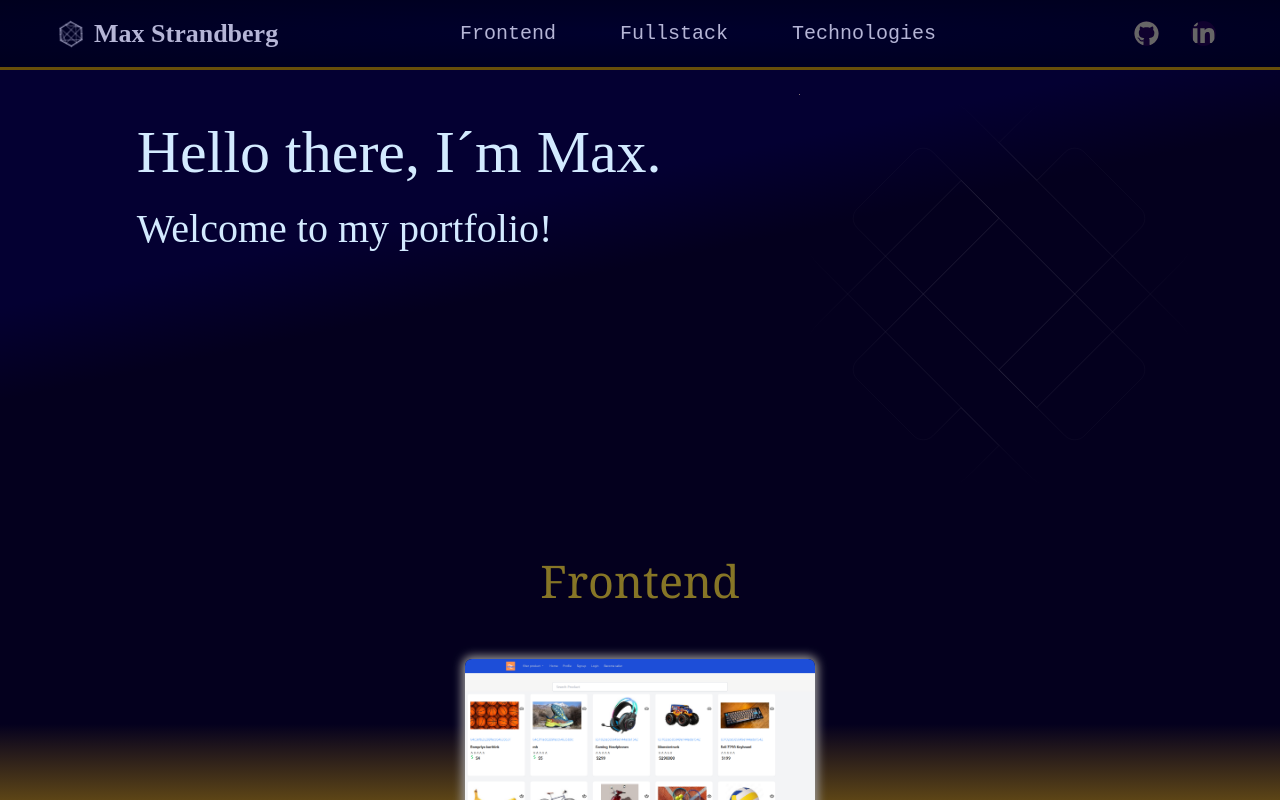
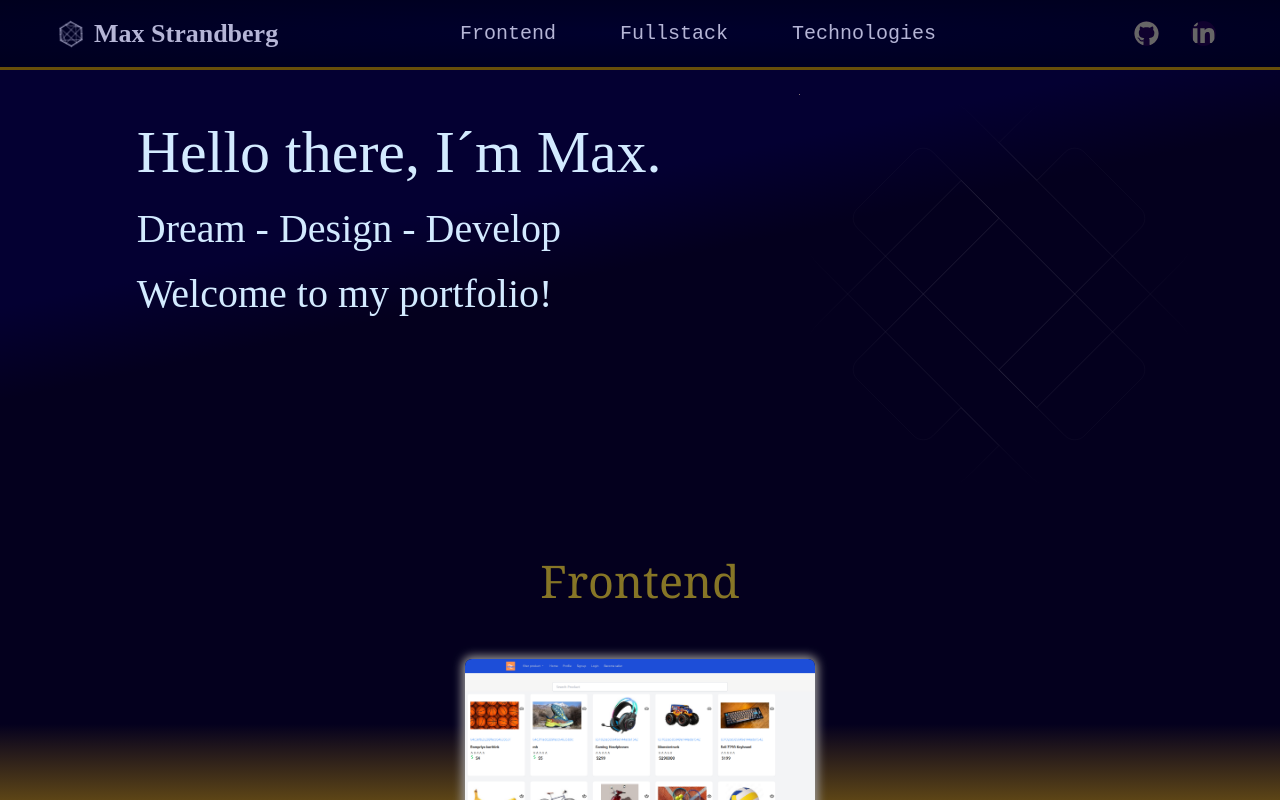
Before and after one commit to MaaX59/my_portfolio, a React (Create React App) app: page / in a window 1280 px wide. Shown: the top 800 px of the page. Built offline with nearby package versions, Linux system fonts and the light colour scheme.

Commit message:
cheesy slogan

```diff
--- a/src/containers/Header/header.jsx
+++ b/src/containers/Header/header.jsx
@@ -6,7 +6,10 @@ const Header = ()=>{
   return (
     <div className='app__header'>
     <div className='app__header-intro' >
-      <h1>Hello there, I´m Max.</h1><br/>  <h2>Welcome to my portfolio!</h2>
+      <h1>Hello there, I´m Max.</h1>
+      <br/>
+      <h2>Dream - Design - Develop</h2>
+       <br/> <h2>Welcome to my portfolio!</h2>
 
     </div>
     <div className='app__header-animation'>
```
